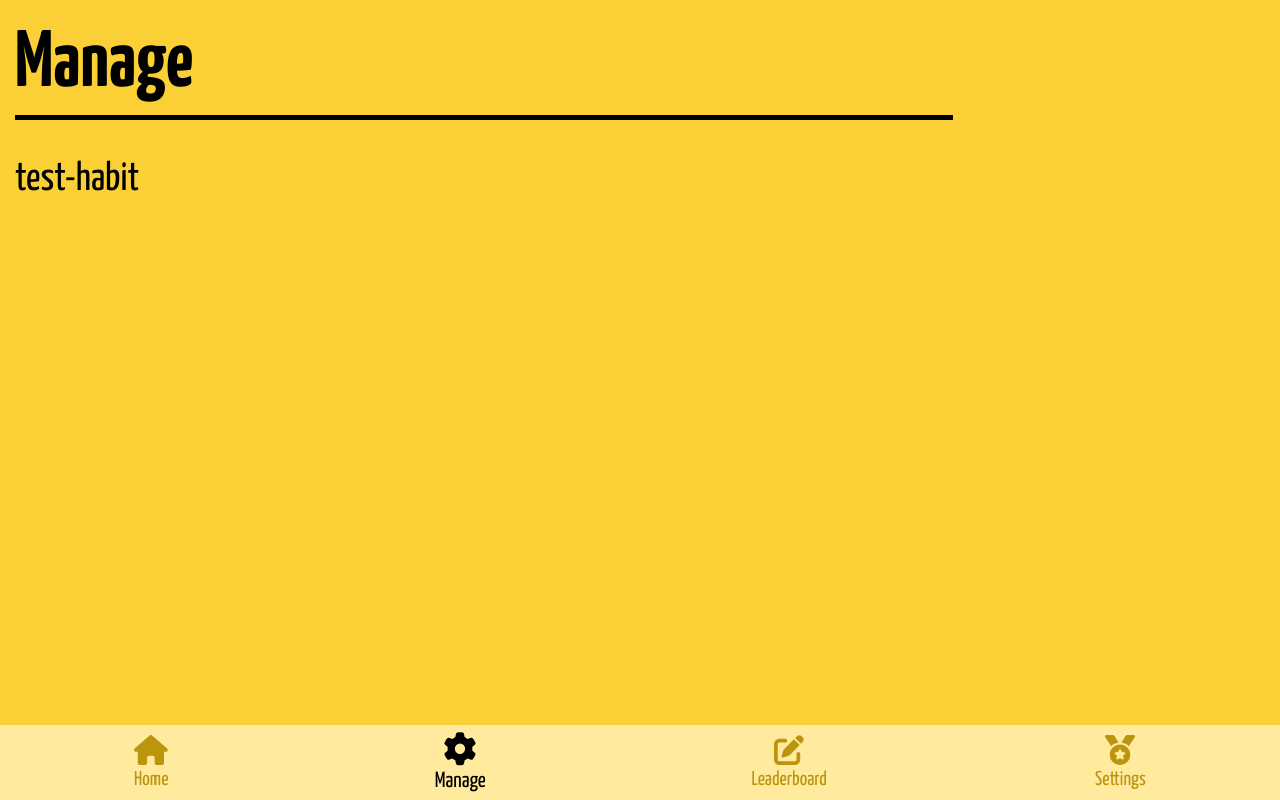
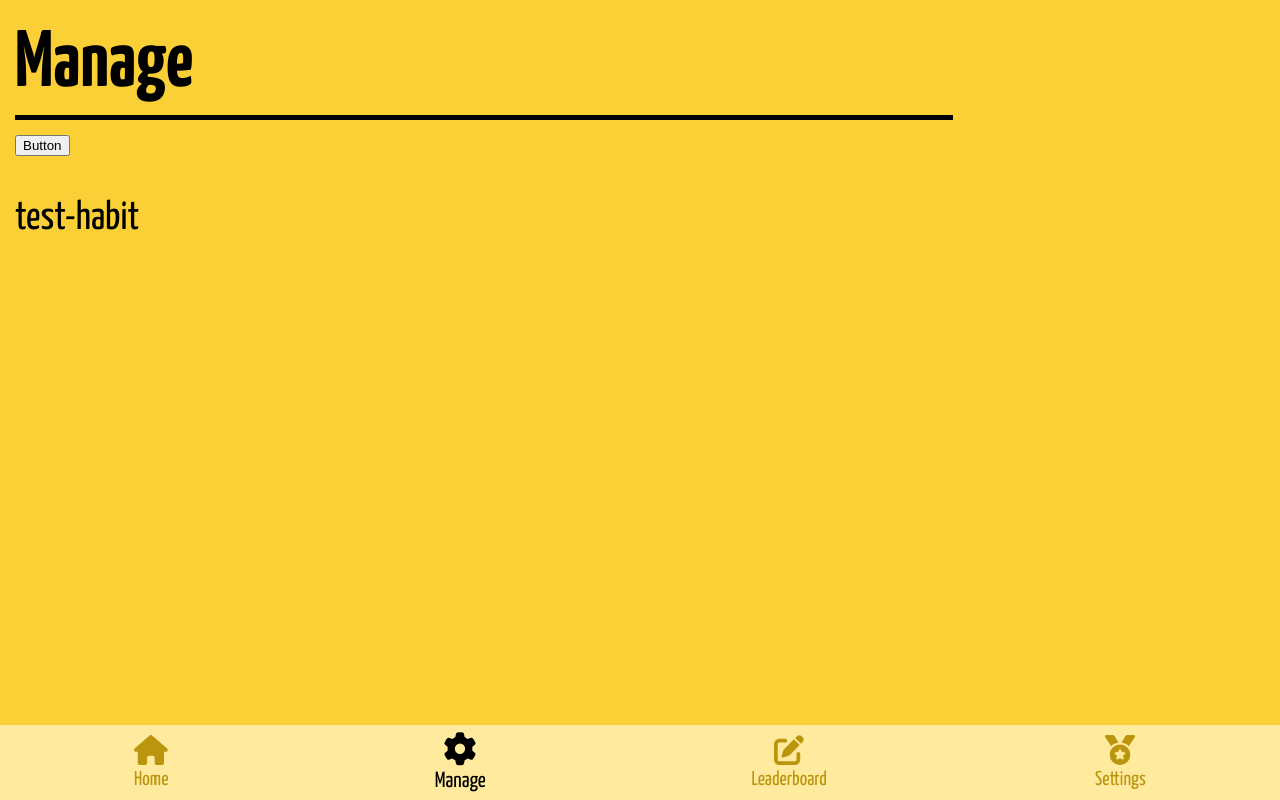
Before and after one commit to Banakin/HapticPrototype, a React (Vite) app: page /manage in a window 1280 px wide. Built offline with nearby package versions, Linux system fonts and the light colour scheme.

Commit message:
begin button

```diff
--- a/src/components/button.tsx
+++ b/src/components/button.tsx
@@ -1,9 +1,28 @@
-function Button() {
-    return (
-        <>
-            <p>Example</p>
-        </>
-    );
+import { Link } from 'react-router-dom';
+
+type ButtonProps = {
+    children?: React.ReactNode;
+    onClick?: React.MouseEventHandler<HTMLButtonElement>;
+    to?: string;
+};
+
+function Button(props: ButtonProps) {
+    const { children, onClick, to } = props;
+
+    if (onClick && to) throw new Error('Cannot pass both onClick and to properties at the same time.');
+
+    if (to)
+        return (
+            <Link className="button" to={to}>
+                {children}
+            </Link>
+        );
+    else
+        return (
+            <button className="button" onClick={onClick}>
+                {children}
+            </button>
+        );
 }
 
 export default Button;
--- a/src/routes/ManageTasks.tsx
+++ b/src/routes/ManageTasks.tsx
@@ -1,4 +1,5 @@
 import { HabitContext } from '@/HabitContext';
+import Button from '@/components/button';
 import Title from '@/components/title';
 import { useContext } from 'react';
 
@@ -8,6 +9,7 @@ function ManageTasks() {
     return (
         <>
             <Title>Manage</Title>
+            <Button onClick={() => {}}>Button</Button>
             {Array.from(habits.keys()).map((key) => {
                 return <p>{key}</p>;
             })}
```
